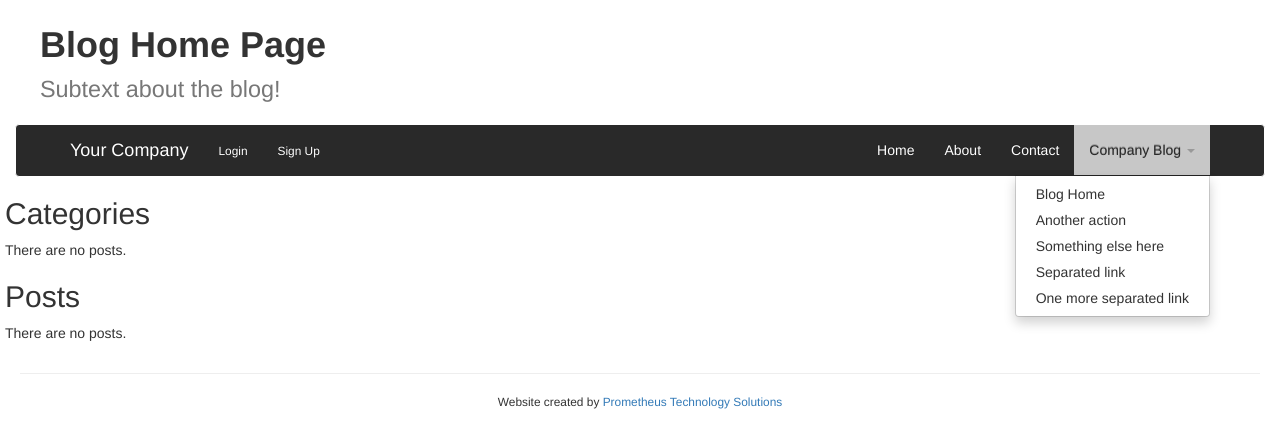
After one commit to billyjacoby/vendor-helper, a Django app: page /blog/ in a window 1280 px wide, after a click on "Company Blog". The commit adds this page. Shown: the top 448 px of the page. Run offline with Django 3.2, Linux system fonts and the light colour scheme; data that the repository does not hold is empty; some libraries are stand-ins or nearby versions.

Commit message:
added blog app to wireframe project

```diff
--- /dev/null
+++ b/wireframe/blog/tests.py
@@ -0,0 +1,6 @@
+# -*- coding: utf-8 -*-
+from __future__ import unicode_literals
+
+from django.test import TestCase
+
+# Create your tests here.
--- /dev/null
+++ b/wireframe/blog/urls.py
@@ -0,0 +1,8 @@
+from django.conf.urls import url
+from blog import views
+
+urlpatterns = [
+    url(r'^$', views.blog_home, name="blog home"),
+    url(r'^view/(?P<slug>[^\.]+)/', views.view_post, name='view_post'),
+    url(r'^category/(?P<slug>[^\.]+)/', views.view_category, name="view_category"),
+]
--- /dev/null
+++ b/wireframe/blog/views.py
@@ -0,0 +1,22 @@
+# -*- coding: utf-8 -*-
+from __future__ import unicode_literals
+
+from django.shortcuts import render, render_to_response, get_object_or_404
+from .models import Blog, Category
+
+# Create your views here.
+
+def blog_home(request):
+    content = {'categories': Category.objects.all(),
+                'posts': Blog.objects.all()[:5],
+                }
+    return render_to_response('blog/home.html', content)
+
+def view_post(request, slug):
+    return render_to_response('blog/view_post.html', {'post': get_object_or_404(Blog, slug=slug)})
+
+
+def view_category(request, slug):
+    category = get_object_or_404(Category, slug=slug)
+    return render_to_response('blog/view_category.html', {'category': category,
+                                                'posts': Blog.objects.filter(category=category)[:5]})
--- a/wireframe/templates/base.html
+++ b/wireframe/templates/base.html
@@ -43,10 +43,10 @@
           {% block home%}<li>{% endblock %}<a href="{% url 'index' %}">Home</a></li>
           {% block about%}<li>{% endblock %}<a href="{% url 'about' %}">About</a></li>
           {% block contact%}<li>{% endblock %}<a href="{% url 'contact' %}">Contact</a></li>
-          <li class="dropdown">
+          {% block blog %}<li class="dropdown">{% endblock %}
 	           <a href="#" class="dropdown-toggle" data-toggle="dropdown">Company Blog <b class="caret"></b></a>
 	            <ul class="dropdown-menu">
-	               <li><a href="#">Action</a></li>
+	               <li><a href="{% url 'blog home' %}">Blog Home</a></li>
 	               <li><a href="#">Another action</a></li>
 	               <li><a href="#">Something else here</a></li>
 	               <li><a href="#">Separated link</a></li>
--- /dev/null
+++ b/wireframe/templates/blog/home.html
@@ -0,0 +1,40 @@
+{% extends 'base.html' %}
+
+{% block page-header %}
+  <h1><strong>Blog Home Page</strong><br /><small>Subtext about the blog!</small></h1>
+{% endblock %}
+
+{% block blog %}<li class="dropdown active">{% endblock %}
+
+{% block content %}
+  <h2>Categories</h2>
+  {% if categories %}
+    <ul>
+      {% for category in categories %}
+      <li>
+        <a href="{{ category.get_absolute_url }}">{{ category.title}}</a>
+      </li>
+      {% endfor %}
+    </ul>
+  {% else %}
+    <p>
+      There are no posts.
+    </p>
+  {% endif %}
+
+  <h2>Posts</h2>
+  {% if posts %}
+  <ul>
+    {% for post in posts %}
+    <li>
+      <a href="{{ post.get_absolute_url }}">{{ post.title}}</a>
+    </li>
+    {% endfor %}
+  </ul>
+  {% else %}
+    <p>
+      There are no posts.
+    </p>
+  {% endif %}
+
+{% endblock %}
--- a/wireframe/wireframe/settings.py
+++ b/wireframe/wireframe/settings.py
@@ -46,6 +46,7 @@ INSTALLED_APPS = [
     'crispy_forms',
     #my apps
     'website',
+    'blog',
 ]
 
 MIDDLEWARE = [
--- a/wireframe/wireframe/urls.py
+++ b/wireframe/wireframe/urls.py
@@ -19,7 +19,8 @@ from django.conf import settings
 
 urlpatterns = [
     url(r'^admin/', admin.site.urls),
-    url(r'^', include('website.urls'))
+    url(r'^', include('website.urls')),
+    url(r'^blog/', include('blog.urls')),
 ]
 
 if not settings.DEBUG:
```
Also changed, not shown: wireframe/blog/admin.py (added, +16 -0 lines), wireframe/blog/apps.py (added, +8 -0 lines), wireframe/blog/models.py (added, +32 -0 lines), wireframe/templates/blog/view_category.html (added, +21 -0 lines), wireframe/templates/blog/view_post.html (added, +12 -0 lines), wireframe/blog/__init__.py (added), wireframe/blog/migrations/0001_initial.py (added), wireframe/blog/migrations/__init__.py (added).
